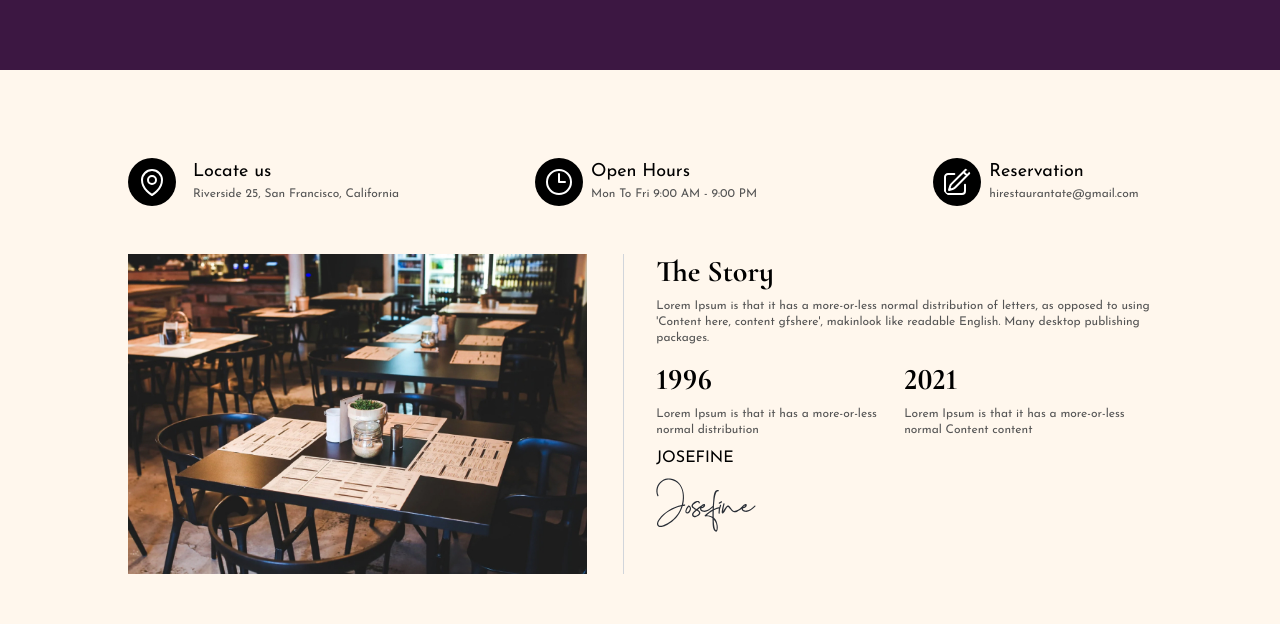
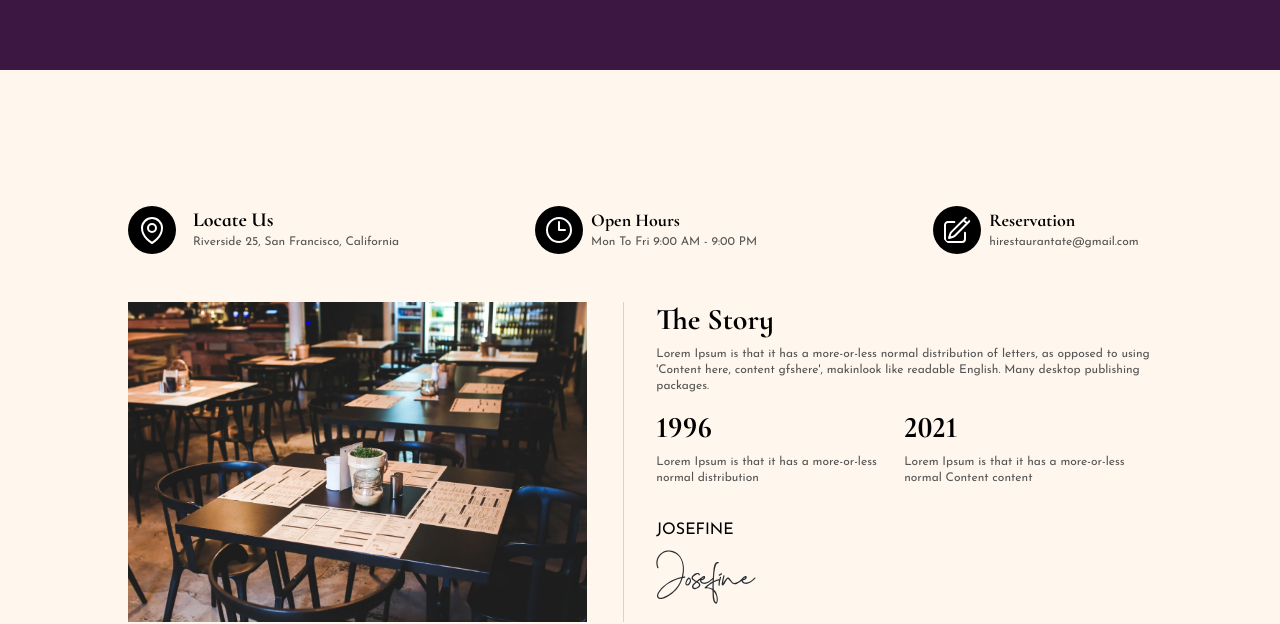
Before and after one commit to abhijitacharya793/restaurantapp, a Next.js app in the folder frontend1/: page /home in a window 1280 px wide. Shown: the part 696-1320 px from the top of the page. Built offline with nearby package versions, Linux system fonts and the light colour scheme.

Commit message:
Animation test

```diff
--- a/frontend1/src/app/globals.css
+++ b/frontend1/src/app/globals.css
@@ -15,3 +15,16 @@ div,
 .app-pattern {
   right: -80px;
 }
+
+@keyframes fadeIn {
+  from {
+    opacity: 0;
+  }
+  to {
+    opacity: 1;
+  }
+}
+
+.animate-fade-in {
+  animation: fadeIn 1s ease-out forwards;
+}
--- a/frontend1/src/app/home/section1.tsx
+++ b/frontend1/src/app/home/section1.tsx
@@ -4,10 +4,10 @@ export function Section1() {
     <>
       <div className="w-1/2 flex items-center">
         <div className="items-center text-left">
-          <h1 className="text-6xl text-white app-header font-bold pt-32">
+          <h1 className="text-6xl text-white app-header font-bold pt-32 opacity-0 animate-fade-in">
             Welcome to Restaurantate
           </h1>
-          <p className="text-sm text-white pt-8 w-96">
+          <p className="text-sm text-white pt-8 w-96 opacity-0 animate-fade-in">
             Simply dummy text of the printing and typesetting industry. Lorem
             Ipsum has been the industry standard dummy .
           </p>
@@ -28,11 +28,11 @@ export function Section1() {
             src="/home.png"
             alt="home"
             width={450}
-            className="rounded-t-full border-18 border-white border-opacity-20"
+            className="rounded-t-full border-18 border-white border-opacity-20 opacity-0 animate-fade-in"
           />
         </div>
         <div className="flex absolute top-5 right-0 z-0 app-pattern">
-          <img src="/pattern.svg" alt="home" className="justify-end w-64 h-64" />
+          <img src="/pattern.svg" alt="home" className="justify-end w-64 h-64 opacity-0 animate-fade-in" />
         </div>
       </div>
     </>
--- a/frontend1/src/app/home/section2.tsx
+++ b/frontend1/src/app/home/section2.tsx
@@ -8,14 +8,14 @@ export function Section2() {
   return (
     <>
       {/* P1 */}
-      <div className="lg:max-w-screen-lg sm:max-w-screen-sm mx-auto flex items-center pt-20">
+      <div className="lg:max-w-screen-lg sm:max-w-screen-sm mx-auto flex items-center pt-32">
         <div className="w-1/3 justify-start">
           <div className="flex text-left">
             <div className="w-1/6 h-16 flex items-center justify-start">
               <MapPinIcon className="w-12 h-12 p-2 bg-black text-white rounded-full" />
             </div>
             <div className="w-5/6 h-16 p-2">
-              <p className="text-lg">Locate us</p>
+              <p className="text-xl app-header font-bold">Locate Us</p>
               <p className="text-xs text-app-gray">Riverside 25, San Francisco, California</p>
             </div>
           </div>
@@ -26,7 +26,7 @@ export function Section2() {
               <ClockIcon className="w-12 h-12 p-2 bg-black text-white rounded-full" />
             </div>
             <div className="w-4/6 h-16 p-2">
-              <p className="text-lg">Open Hours</p>
+              <p className="text-lg app-header font-bold">Open Hours</p>
               <p className="text-xs text-app-gray">Mon To Fri 9:00 AM - 9:00 PM</p>
             </div>
           </div>
@@ -37,7 +37,7 @@ export function Section2() {
               <PencilSquareIcon className="w-12 h-12 p-2 bg-black text-white rounded-full" />
             </div>
             <div className="w-3/6 h-16 p-2">
-              <p className="text-lg">Reservation</p>
+              <p className="text-lg app-header font-bold">Reservation</p>
               <p className="text-xs text-app-gray">hirestaurantate@gmail.com</p>
             </div>
           </div>
@@ -72,7 +72,7 @@ export function Section2() {
               </p>
             </div>
           </div>
-          <p className="pt-2">JOSEFINE</p>
+          <p className="pt-8">JOSEFINE</p>
           <img
             src="/sign.svg"
             width="100"
```
